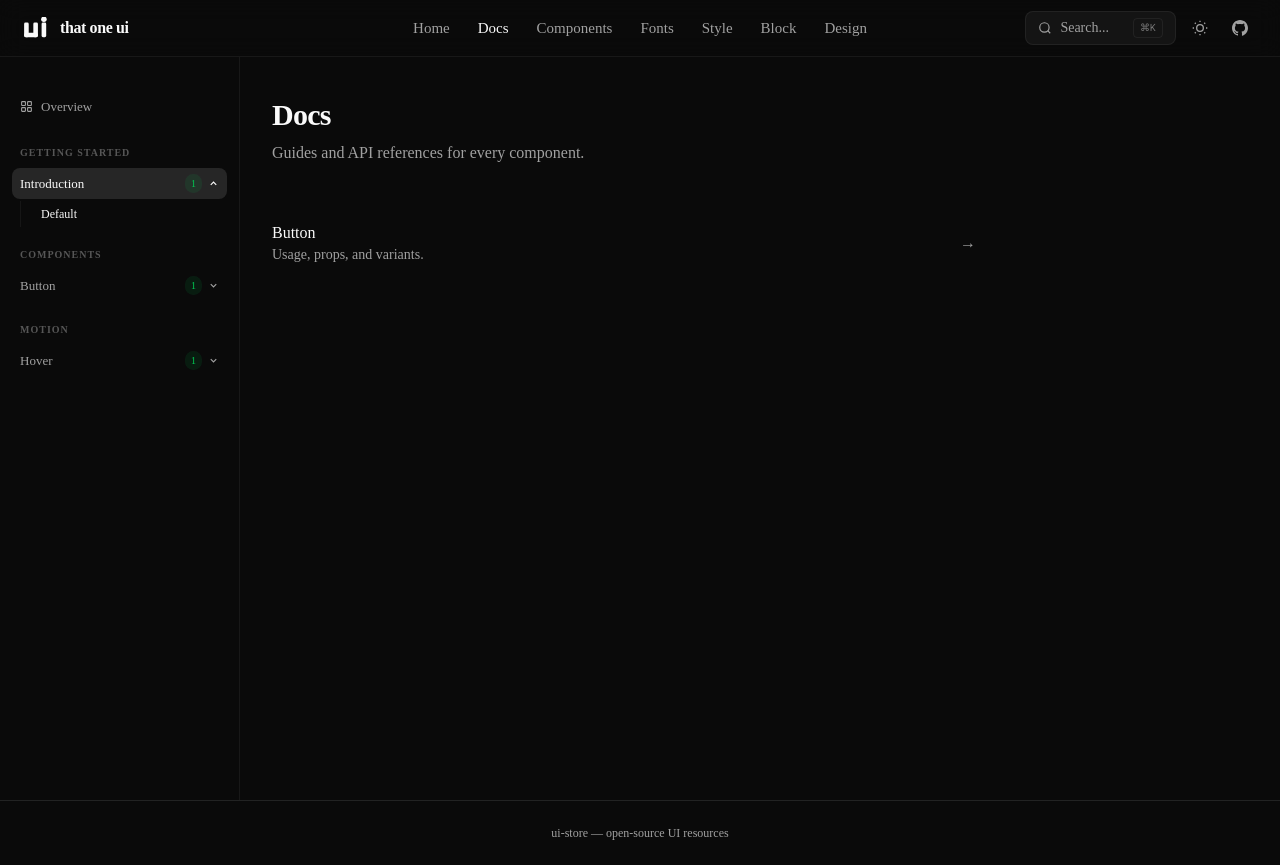
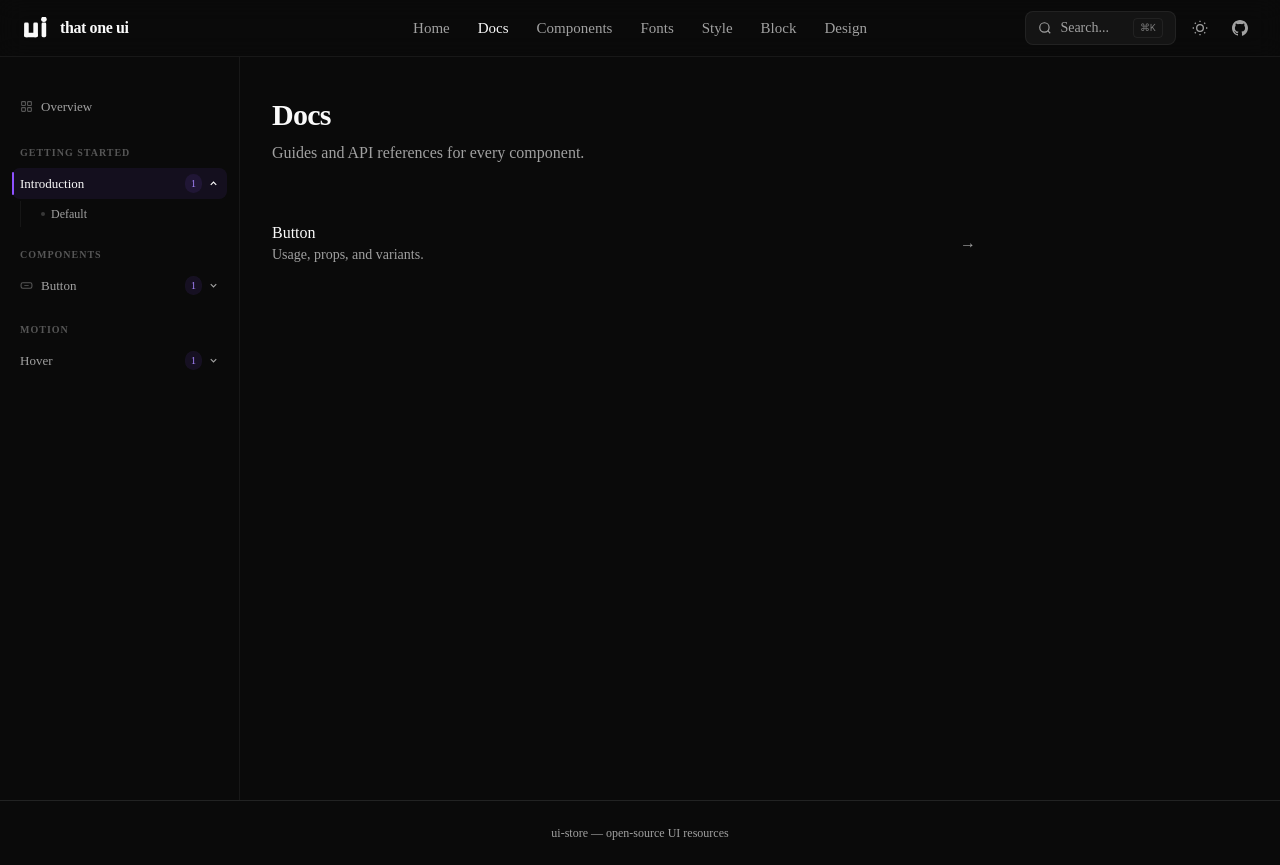
Before and after one commit to kophaiqui/ui-store, a Next.js app: page /docs in a window 1280 px wide. Built offline with nearby package versions, Linux system fonts and the light colour scheme.

Commit message:
feat(ui): add icons and violet selected state to sidebar
- add per-component SVG icon map keyed by slug
- active row gets violet left-border accent + tinted background
- default variant sub-link dot and text use violet when selected
- swap all green accent tokens to violet-400/500

```diff
--- a/components/layout/Sidebar.tsx
+++ b/components/layout/Sidebar.tsx
@@ -1,5 +1,6 @@
 "use client";
 
+import React from "react";
 import Link from "next/link";
 import { usePathname } from "next/navigation";
 import { useState } from "react";
@@ -19,6 +20,8 @@ export type SidebarSection = {
   items: SidebarItem[];
 };
 
+type IconProps = { className?: string };
+
 function Chevron({ open }: { open: boolean }) {
   return (
     <svg
@@ -35,15 +38,178 @@ function Chevron({ open }: { open: boolean }) {
   );
 }
 
-function GridIcon() {
+function GridIcon({ className }: IconProps) {
   return (
-    <svg width="13" height="13" fill="none" stroke="currentColor" strokeWidth="2" viewBox="0 0 24 24">
+    <svg width="13" height="13" fill="none" stroke="currentColor" strokeWidth="2" viewBox="0 0 24 24" className={className}>
       <rect x="3" y="3" width="7" height="7" rx="1" />
       <rect x="14" y="3" width="7" height="7" rx="1" />
       <rect x="3" y="14" width="7" height="7" rx="1" />
       <rect x="14" y="14" width="7" height="7" rx="1" />
     </svg>
   );
+}
+
+function ButtonIcon({ className }: IconProps) {
+  return (
+    <svg width="13" height="13" fill="none" stroke="currentColor" strokeWidth="2" viewBox="0 0 24 24" className={className}>
+      <rect x="2" y="7" width="20" height="10" rx="3" />
+      <line x1="8" y1="12" x2="16" y2="12" strokeWidth="1.5" />
+    </svg>
+  );
+}
+
+function CheckboxIcon({ className }: IconProps) {
+  return (
+    <svg width="13" height="13" fill="none" stroke="currentColor" strokeWidth="2" viewBox="0 0 24 24" className={className}>
+      <rect x="4" y="4" width="16" height="16" rx="2.5" />
+      <polyline points="7.5 12 10.5 15 16.5 9" />
+    </svg>
+  );
+}
+
+function InputIcon({ className }: IconProps) {
+  return (
+    <svg width="13" height="13" fill="none" stroke="currentColor" strokeWidth="2" viewBox="0 0 24 24" className={className}>
+      <rect x="2" y="6" width="20" height="12" rx="2" />
+      <line x1="6" y1="12" x2="12" y2="12" strokeWidth="1.5" />
+      <line x1="12" y1="9" x2="12" y2="15" strokeWidth="1.5" />
+    </svg>
+  );
+}
+
+function RadioGroupIcon({ className }: IconProps) {
+  return (
+    <svg width="13" height="13" fill="none" stroke="currentColor" strokeWidth="2" viewBox="0 0 24 24" className={className}>
+      <circle cx="12" cy="12" r="9" />
+      <circle cx="12" cy="12" r="4" fill="currentColor" stroke="none" />
+    </svg>
+  );
+}
+
+function SelectIcon({ className }: IconProps) {
+  return (
+    <svg width="13" height="13" fill="none" stroke="currentColor" strokeWidth="2" viewBox="0 0 24 24" className={className}>
+      <rect x="2" y="5" width="20" height="14" rx="2" />
+      <polyline points="8 11 12 15 16 11" strokeWidth="1.8" />
+    </svg>
+  );
+}
+
+function SliderIcon({ className }: IconProps) {
+  return (
+    <svg width="13" height="13" fill="none" stroke="currentColor" strokeWidth="2" viewBox="0 0 24 24" className={className}>
+      <line x1="2" y1="12" x2="22" y2="12" />
+      <circle cx="15" cy="12" r="3.5" fill="currentColor" stroke="none" />
+    </svg>
+  );
+}
+
+function SwitchIcon({ className }: IconProps) {
+  return (
+    <svg width="13" height="13" fill="none" stroke="currentColor" strokeWidth="2" viewBox="0 0 24 24" className={className}>
+      <rect x="2" y="7" width="20" height="10" rx="5" />
+      <circle cx="16" cy="12" r="3.5" fill="currentColor" stroke="none" />
+    </svg>
+  );
+}
+
+function AvatarIcon({ className }: IconProps) {
+  return (
+    <svg width="13" height="13" fill="none" stroke="currentColor" strokeWidth="2" viewBox="0 0 24 24" className={className}>
+      <circle cx="12" cy="12" r="9" />
+      <circle cx="12" cy="9.5" r="2.8" />
+      <path d="M6.5 19.5c0-3 2.5-5 5.5-5s5.5 2 5.5 5" />
+    </svg>
+  );
+}
+
+function SeparatorIcon({ className }: IconProps) {
+  return (
+    <svg width="13" height="13" fill="none" stroke="currentColor" strokeWidth="2" viewBox="0 0 24 24" className={className}>
+      <line x1="2" y1="12" x2="22" y2="12" />
+      <line x1="2" y1="7" x2="22" y2="7" strokeWidth="1" strokeOpacity="0.4" strokeDasharray="2 2" />
+      <line x1="2" y1="17" x2="22" y2="17" strokeWidth="1" strokeOpacity="0.4" strokeDasharray="2 2" />
+    </svg>
+  );
+}
+
+function TabsIcon({ className }: IconProps) {
+  return (
+    <svg width="13" height="13" fill="none" stroke="currentColor" strokeWidth="2" viewBox="0 0 24 24" className={className}>
+      <rect x="2" y="10" width="20" height="12" rx="1.5" />
+      <rect x="2" y="6" width="7" height="5" rx="1.5 1.5 0 0" />
+      <rect x="10" y="6" width="7" height="5" rx="1.5 1.5 0 0" />
+    </svg>
+  );
+}
+
+function ProgressIcon({ className }: IconProps) {
+  return (
+    <svg width="13" height="13" fill="none" stroke="currentColor" strokeWidth="2" viewBox="0 0 24 24" className={className}>
+      <rect x="2" y="9" width="20" height="6" rx="3" />
+      <rect x="2" y="9" width="13" height="6" rx="3" fill="currentColor" stroke="none" />
+    </svg>
+  );
+}
+
+function AccordionIcon({ className }: IconProps) {
+  return (
+    <svg width="13" height="13" fill="none" stroke="currentColor" strokeWidth="2" viewBox="0 0 24 24" className={className}>
+      <rect x="2" y="3" width="20" height="5" rx="1.5" />
+      <rect x="2" y="10" width="20" height="5" rx="1.5" />
+      <polyline points="8 18 12 22 16 18" strokeWidth="1.8" />
+      <rect x="2" y="17" width="20" height="4" rx="1.5" />
+    </svg>
+  );
+}
+
+function TooltipIcon({ className }: IconProps) {
+  return (
+    <svg width="13" height="13" fill="none" stroke="currentColor" strokeWidth="2" viewBox="0 0 24 24" className={className}>
+      <path d="M5 3h14a2 2 0 0 1 2 2v7a2 2 0 0 1-2 2H9l-4 3v-3H5a2 2 0 0 1-2-2V5a2 2 0 0 1 2-2z" />
+    </svg>
+  );
+}
+
+function DialogIcon({ className }: IconProps) {
+  return (
+    <svg width="13" height="13" fill="none" stroke="currentColor" strokeWidth="2" viewBox="0 0 24 24" className={className}>
+      <rect x="3" y="4" width="18" height="16" rx="2" />
+      <line x1="3" y1="9" x2="21" y2="9" />
+      <line x1="9" y1="3" x2="9" y2="9" />
+    </svg>
+  );
+}
+
+function PopoverIcon({ className }: IconProps) {
+  return (
+    <svg width="13" height="13" fill="none" stroke="currentColor" strokeWidth="2" viewBox="0 0 24 24" className={className}>
+      <rect x="5" y="7" width="14" height="11" rx="2" />
+      <path d="M9 7 L12 3 L15 7" />
+    </svg>
+  );
+}
+
+const SLUG_ICONS: Record<string, (props: IconProps) => React.ReactElement> = {
+  button: ButtonIcon,
+  checkbox: CheckboxIcon,
+  input: InputIcon,
+  "radio-group": RadioGroupIcon,
+  select: SelectIcon,
+  slider: SliderIcon,
+  switch: SwitchIcon,
+  avatar: AvatarIcon,
+  separator: SeparatorIcon,
+  tabs: TabsIcon,
+  progress: ProgressIcon,
+  accordion: AccordionIcon,
+  tooltip: TooltipIcon,
+  dialog: DialogIcon,
+  popover: PopoverIcon,
+};
+
+function getSlug(href: string) {
+  return href.split("/").pop() ?? "";
 }
 
 function ComponentItem({
@@ -53,48 +219,72 @@ function ComponentItem({
   item: SidebarItem;
   pathname: string;
 }) {
-  const isActive = pathname === item.href;
+  const isActive = pathname === item.href || pathname.startsWith(item.href + "/");
   const [open, setOpen] = useState(isActive);
 
   const variants: SidebarVariant[] = item.variants?.length
     ? item.variants
-    : [{ label: "Default", href: item.href }];
+    : [{ label: "Default", href: `${item.href}/default` }];
+
+  const slug = getSlug(item.href);
+  const Icon = SLUG_ICONS[slug];
 
   return (
     <li>
       <button
         onClick={() => setOpen((o) => !o)}
         className={cn(
-          "flex w-full items-center justify-between rounded-md px-2 py-1.5 text-[13px] transition-colors",
+          "group relative flex w-full items-center justify-between rounded-md px-2 py-1.5 text-[13px] transition-all duration-150",
           isActive
-            ? "bg-muted font-medium text-foreground"
+            ? "bg-violet-500/[0.08] font-medium text-foreground before:absolute before:inset-y-1 before:left-0 before:w-[2px] before:rounded-full before:bg-violet-500"
             : "text-muted-foreground hover:bg-muted/60 hover:text-foreground"
         )}
       >
-        <span>{item.label}</span>
+        <span className="flex items-center gap-2">
+          {Icon && (
+            <Icon
+              className={cn(
+                "shrink-0 transition-colors",
+                isActive ? "text-violet-400" : "text-muted-foreground/50 group-hover:text-muted-foreground"
+              )}
+            />
+          )}
+          {item.label}
+        </span>
         <div className="flex items-center gap-1.5">
-          <span className="rounded-full bg-green-500/10 px-1.5 py-0.5 text-[10px] font-medium tabular-nums text-green-500">{variants.length}</span>
+          <span className="rounded-full bg-violet-500/10 px-1.5 py-0.5 text-[10px] font-medium tabular-nums text-violet-400">
+            {variants.length}
+          </span>
           <Chevron open={open} />
         </div>
       </button>
 
       {open && (
         <ul className="mb-1 mt-0.5 ml-2 space-y-0.5 border-l border-border/50 pl-3">
-          {variants.map((v) => (
+          {variants.map((v) => {
+            const isVariantActive = pathname === v.href;
+            return (
               <li key={v.href}>
                 <Link
                   href={v.href}
                   className={cn(
-                  "block rounded-md px-2 py-1 text-[12px] transition-colors",
-                  pathname === v.href
-                    ? "font-medium text-foreground"
+                    "flex items-center gap-1.5 rounded-md px-2 py-1 text-[12px] transition-colors",
+                    isVariantActive
+                      ? "font-medium text-violet-400"
                       : "text-muted-foreground hover:text-foreground"
                   )}
                 >
+                  <span
+                    className={cn(
+                      "h-1 w-1 shrink-0 rounded-full transition-colors",
+                      isVariantActive ? "bg-violet-500" : "bg-muted-foreground/30"
+                    )}
+                  />
                   {v.label}
                 </Link>
               </li>
-          ))}
+            );
+          })}
         </ul>
       )}
     </li>
@@ -130,17 +320,16 @@ export function Sidebar({ sections }: Props) {
 
   return (
     <nav className="px-3 pb-10 pt-2">
-      {/* Overview */}
       <Link
         href="/components"
         className={cn(
-          "mb-4 flex items-center gap-2 rounded-md px-2 py-2 text-[13px] font-medium transition-colors",
+          "relative mb-4 flex items-center gap-2 rounded-md px-2 py-2 text-[13px] font-medium transition-all duration-150",
           isOverview
-            ? "bg-muted text-foreground"
+            ? "bg-violet-500/[0.08] text-foreground before:absolute before:inset-y-1.5 before:left-0 before:w-[2px] before:rounded-full before:bg-violet-500"
             : "text-muted-foreground hover:bg-muted/60 hover:text-foreground"
         )}
       >
-        <GridIcon />
+        <GridIcon className={cn(isOverview ? "text-violet-400" : "text-muted-foreground/50")} />
         Overview
       </Link>
 
```
Lines whose indentation alone changed are shown as unchanged.
